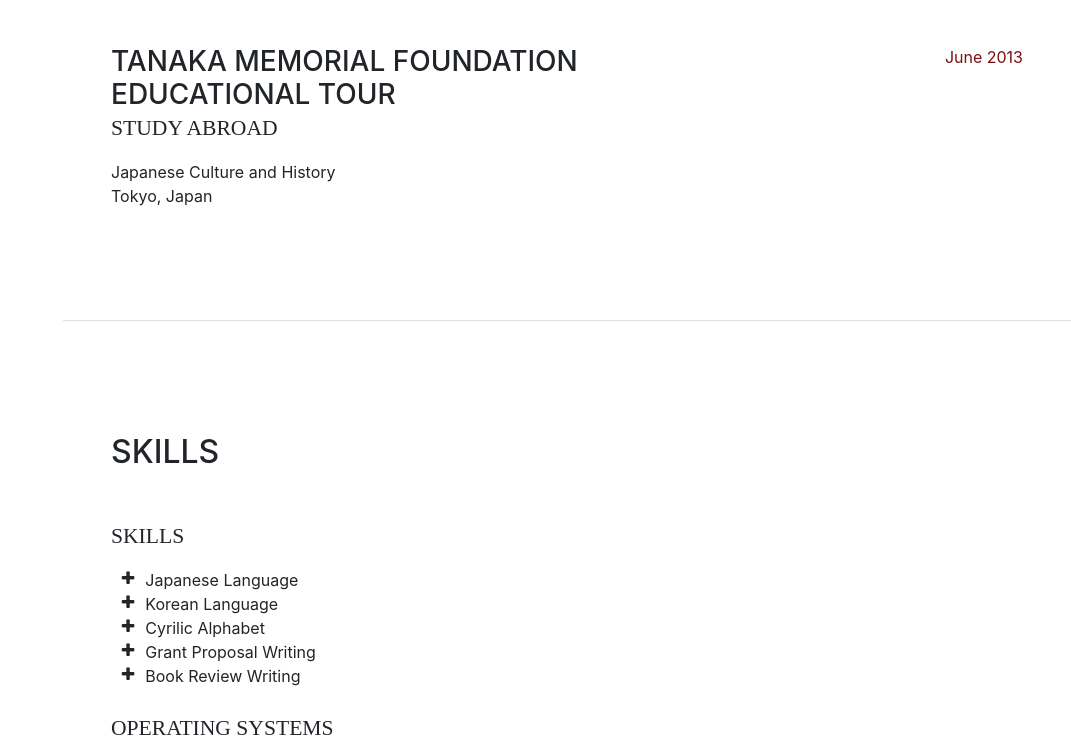
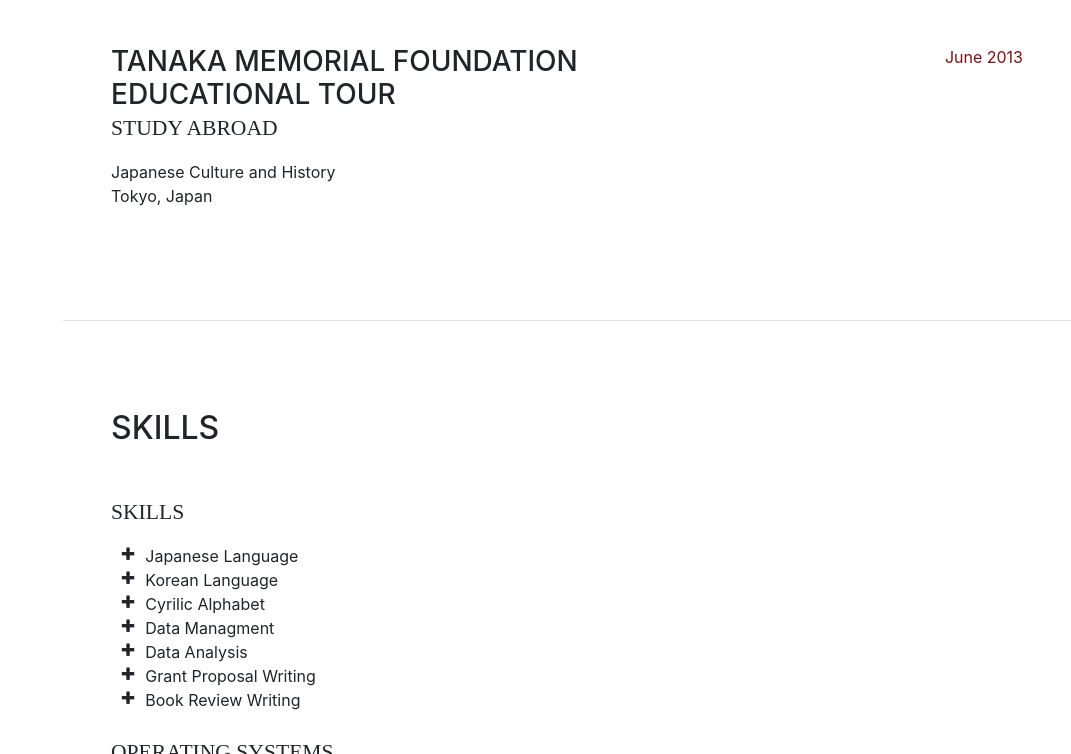
Before and after one commit to AlexSanford13/Portfolio, a website with bundled scripts: page index.html in a window 1280 px wide. Shown: the part 2940-3694 px from the top of the page, without its empty margins (209-1280 px from the left). Built offline with nearby package versions, Linux system fonts and the light colour scheme; a web font is replaced by a local one.

Commit message:
Updated Resume, Skills, Resume PDF

```diff
--- a/index.html
+++ b/index.html
@@ -71,6 +71,8 @@
           <p class="mb-5">I am a MLIS student studying at the University of Pittsburgh.
             I focused primarily on Data Science, Data Managment, and Library Systems all of which with a focus on Academic Libraries.
             I aspire to work with Library systems and Data at a small or medium sized University.
+            <br />
+            <br />
             I obtained my B.A. from Hobart and William Smith Colleges in 2016, where I studied International Relations and Asian Studies.
             This page showcases some of the work I did for my Master's Degree, and links out to other projects I worked on while obtaining my MLIS.</p>
           <ul class="list-inline list-social-icons mb-0">
@@ -129,7 +131,7 @@
           <div class="resume-item d-flex flex-column flex-md-row mb-5">
             <div class="resume-content mr-auto">
               <h3 class="mb-0">Shift Manager</h3>
-              <div class="subheading mb-3">Brooks Hospitality</div>
+              <div class="subheading mb-3">Qdoba, Brooks Hospitality</div>
               <p>▪ Direct shifts, being responsible for employees, customer interactions <br />
 				         ▪ Responsible for counting cash drawers, and settling balance at end of shift<br />
 				         ▪ Create and manage schedule for employees</p>
@@ -262,6 +264,12 @@
               Cyrilic Alphabet</li>
             <li>
               <i class="fa-li fa fa-plus"></i>
+              Data Managment</li>
+            <li>
+              <i class="fa-li fa fa-plus"></i>
+              Data Analysis</li>
+            <li>
+              <i class="fa-li fa fa-plus"></i>
               Grant Proposal Writing</li>
              <li>
               <i class="fa-li fa fa-plus"></i>
```
Also changed, not shown: 1 other file.
